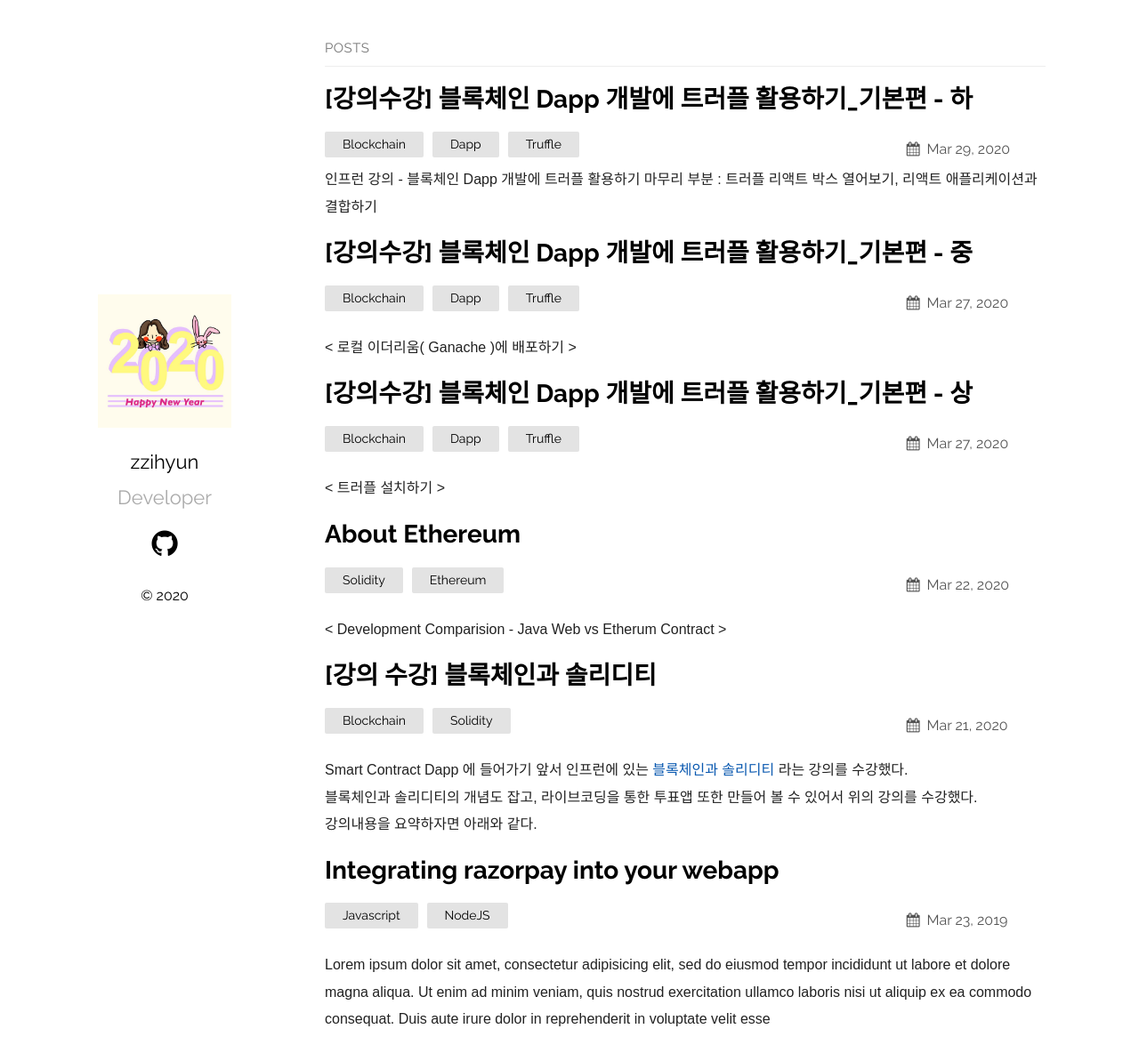
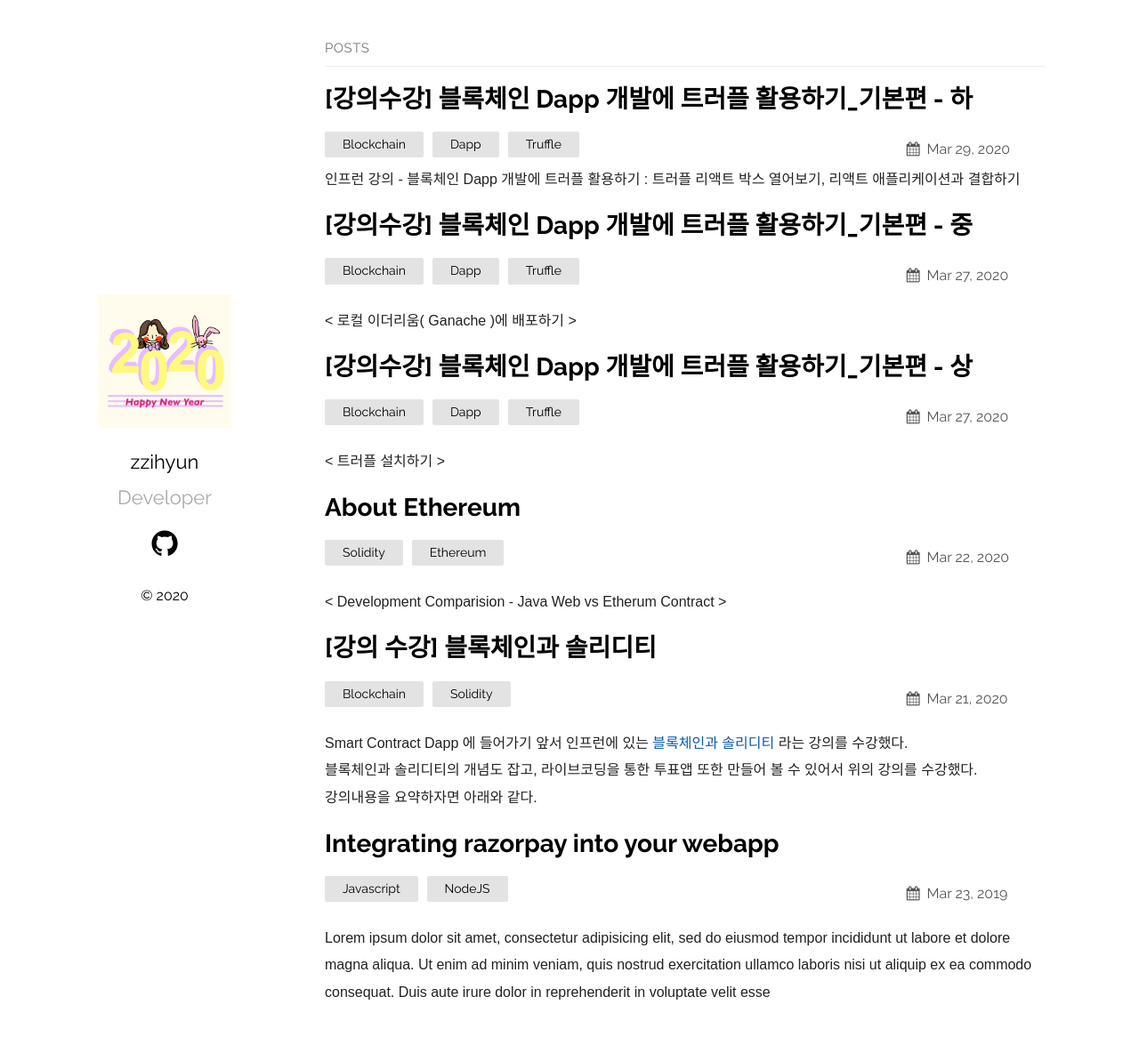
Before and after one commit to jhhhj1002/jhhhj1002.github.io, a Jekyll site: the page built from index.md, in a window 1280 px wide and 1207 px high. Shown: the top 1193 px of the window at 89% size. Built offline with Jekyll 4.4.1, drawn with Linux system fonts in a browser that asks for light colours.

Commit message:
Update 2020-03-29-Truffle-in-Blockchain-03.markdown

```diff
--- a/_posts/2020-03-29-Truffle-in-Blockchain-03.markdown
+++ b/_posts/2020-03-29-Truffle-in-Blockchain-03.markdown
@@ -1,7 +1,7 @@
 ---
 layout: post
 title:  "[강의수강] 블록체인 Dapp 개발에 트러플 활용하기_기본편 - 하"
-excerpt: "인프런 강의 - 블록체인 Dapp 개발에 트러플 활용하기 마무리 부분 : 트러플 리액트 박스 열어보기, 리액트 애플리케이션과 결합하기"
+excerpt: "인프런 강의 - 블록체인 Dapp 개발에 트러플 활용하기 : 트러플 리액트 박스 열어보기, 리액트 애플리케이션과 결합하기"
 date:   2020-03-29 16:38:36 +0530
 categories: Blockchain Dapp Truffle
 ---
```
